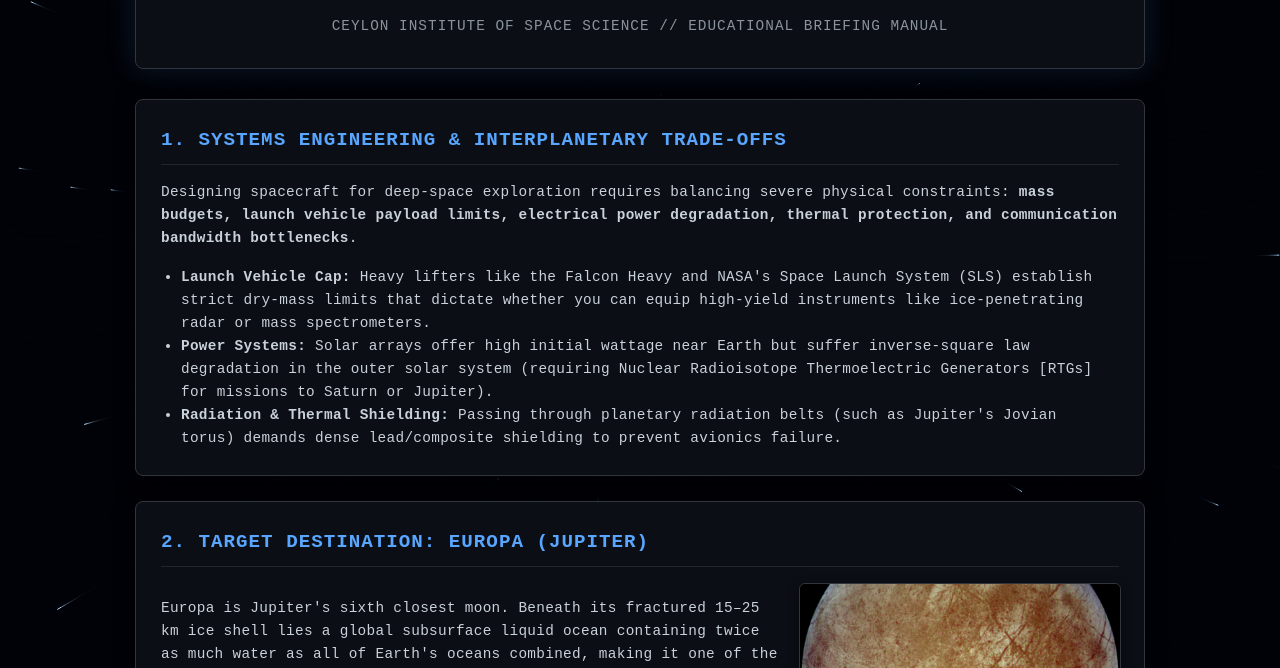
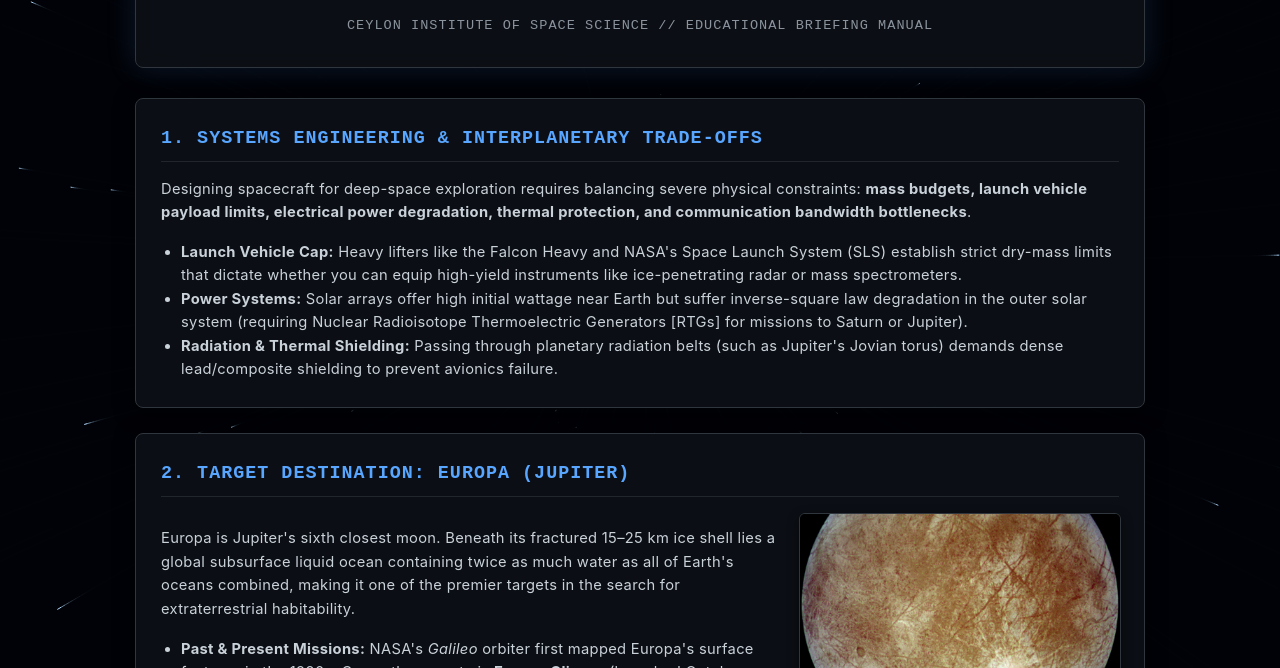
Before and after one commit to sandeepasevmini-wq/CISS_Space-Mission-Game-, a plain HTML site: page basics.html in a window 1280 px wide. Shown: the part 132-800 px from the top of the page. Drawn offline with Linux system fonts and the light colour scheme.

Commit message:
Update basics.html

```diff
--- a/basics.html
+++ b/basics.html
@@ -10,7 +10,9 @@
         body {
             background-color: #020408;
             color: #c9d1d9;
-            font-family: 'Courier New', Courier, monospace;
+            font-family: -apple-system, BlinkMacSystemFont, "Segoe UI", Roboto, Helvetica, Arial, sans-serif;
+            letter-spacing: 0.3px;
+            line-height: 1.6;
             margin: 0;
             padding: 0;
             overflow-x: hidden;
@@ -50,13 +52,15 @@
         header h1 {
             color: #58a6ff;
             margin: 0 0 10px 0;
+            font-family: 'Courier New', Courier, monospace;
             font-size: 1.8rem;
             letter-spacing: 2px;
         }
         header p {
             color: #8b949e;
             margin: 0;
-            font-size: 0.9rem;
+            font-family: 'Courier New', Courier, monospace;
+            font-size: 0.85rem;
             letter-spacing: 1px;
         }
         .section-card {
@@ -73,7 +77,8 @@
         }
         .section-card h2 {
             color: #58a6ff;
-            font-size: 1.2rem;
+            font-family: 'Courier New', Courier, monospace;
+            font-size: 1.15rem;
             border-bottom: 1px solid #21262d;
             padding-bottom: 8px;
             margin-top: 0;
@@ -106,7 +111,7 @@
         }
         p, li {
             line-height: 1.6;
-            font-size: 0.9rem;
+            font-size: 0.92rem;
             color: #c9d1d9;
         }
         ul {
@@ -132,7 +137,7 @@
         .video-box h4 {
             color: #a5d6ff;
             margin: 0 0 8px 0;
-            font-size: 0.85rem;
+            font-size: 0.88rem;
             min-height: 35px;
         }
         .iframe-container {
```
